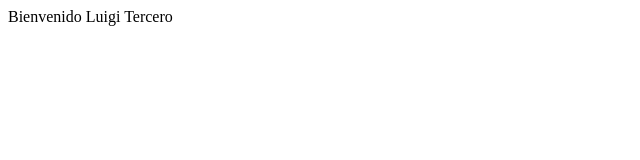
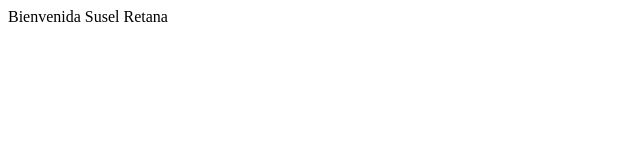
Before and after one commit to Tanya11/paginaweb, a plain HTML site: page index.html in a window 1280 px wide. Shown: the full height of the page, 0-640 px from the left. Drawn offline with Linux system fonts and the light colour scheme.

Commit message:
Update index.html

```diff
--- a/index.html
+++ b/index.html
@@ -5,6 +5,6 @@
 </title>
 </head>
 <body>
-Bienvenido Luigi Tercero
+Bienvenida Susel Retana
 </body>
 </html>
```
